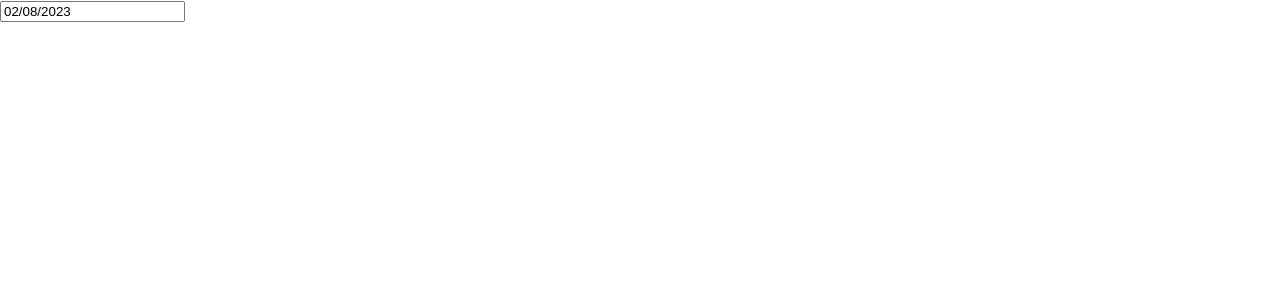
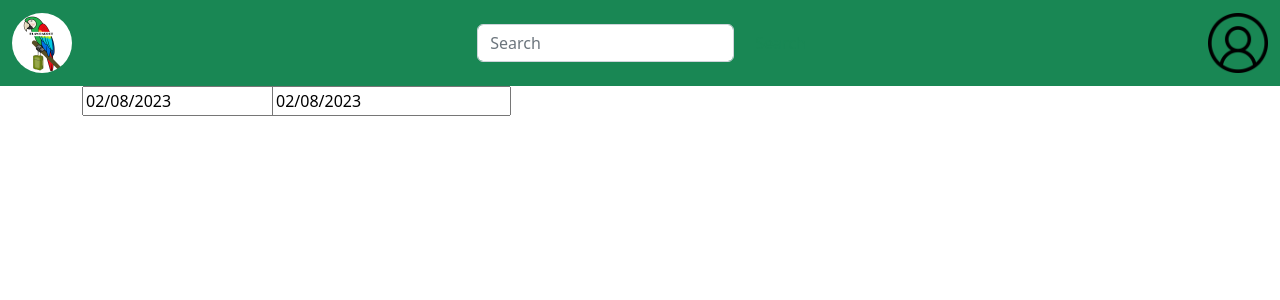
Before and after one commit to Kvalle99/WebAppProject, a React (Create React App) app in the folder client/: page / in a window 1280 px wide. Shown: the top 300 px of the page. Built offline with nearby package versions, Linux system fonts and the light colour scheme.

Commit message:
added the navbar

```diff
--- a/client/src/components/Calendar/Calendar.tsx
+++ b/client/src/components/Calendar/Calendar.tsx
@@ -2,16 +2,34 @@ import React, { Component, FC, useState } from "react";
 import "./Calendar.module.css";
 import DatePicker from "react-datepicker";
 import "react-datepicker/dist/react-datepicker.css";
+import "bootstrap/dist/css/bootstrap.min.css";
 
 function CalendarComponent() {
-  const [selectedDate, setSelectedDate] = useState<Date | null>(new Date());
+  const [selectedStartDate, setSelectedStartDate] = useState<Date | null>(
+    new Date()
+  );
+  const [selectedEndDate, setSelectedEndDate] = useState<Date | null>(
+    new Date()
+  );
 
   return (
     <div className="CalenderComponent">
-      <DatePicker
-        selected={selectedDate}
-        onChange={(date) => date && setSelectedDate(date)}
-      />
+      <div className="container">
+        <div className="row">
+          <div className="col-2">
+            <DatePicker
+              selected={selectedStartDate}
+              onChange={(date) => date && setSelectedStartDate(date)}
+            />
+          </div>
+          <div className="col-2">
+            <DatePicker
+              selected={selectedEndDate}
+              onChange={(date) => date && setSelectedEndDate(date)}
+            />
+          </div>
+        </div>
+      </div>
     </div>
   );
 }
--- /dev/null
+++ b/client/src/components/Navbar/Navbar.module.css
@@ -0,0 +1,29 @@
+#logo {
+  width: 100px;
+  height: 100px;
+}
+
+.navbar {
+  height: 100px;
+  margin-bottom: -5px;
+}
+
+#acc {
+  width: 65px;
+  height: 65px;
+}
+
+img {
+  height: 60px;
+}
+
+#searchBarStyle {
+  width: 500px;
+  height: 50px;
+  border-color: black;
+  border-width: 2px;
+}
+
+.navBarStyle {
+  color: rgb(34, 177, 76);
+}
--- /dev/null
+++ b/client/src/components/Navbar/Navbar.tsx
@@ -0,0 +1,61 @@
+import React, { FC } from "react";
+import styles from "./Navbar.module.css";
+import "bootstrap/dist/css/bootstrap.min.css";
+
+interface NavbarProps {}
+
+const Navbar: FC<NavbarProps> = () => (
+  <div className={styles.Navbar}>
+    <nav className="navbar navbar-expand-lg bg-success">
+      <div className="container-fluid">
+        <a className="navbar-brand" href="landing.html">
+          <img
+            src={require("../../images/logo.png")}
+            className="rounded-circle"
+            alt="Logo"
+            id="logo"
+          />
+        </a>
+        <button
+          className="navbar-toggler"
+          type="button"
+          data-bs-toggle="collapse"
+          data-bs-target="#navbarTogglerDemo02"
+          aria-controls="navbarTogglerDemo02"
+          aria-expanded="false"
+          aria-label="Toggle navigation"
+        >
+          <span className="navbar-toggler-icon"></span>
+        </button>
+        <div
+          className="collapse navbar-collapse justify-content-center"
+          id="searchBar"
+        >
+          <form className="d-flex">
+            <input
+              className="form-control me-2"
+              type="search"
+              placeholder="Search"
+              aria-label="Search"
+              id="searchBarStyle"
+            />
+            <button className="btn btn-outline-success" type="submit">
+              Search
+            </button>
+          </form>
+        </div>
+        <div>
+          <a href="#">
+            <img
+              src={require("../../images/accountIcon.png")}
+              alt="Account"
+              id="acc"
+            />
+          </a>
+        </div>
+      </div>
+    </nav>
+  </div>
+);
+
+export default Navbar;
--- a/client/src/index.tsx
+++ b/client/src/index.tsx
@@ -4,6 +4,7 @@ import "./index.css";
 import App from "./App";
 import reportWebVitals from "./reportWebVitals";
 import CalendarComponent from "./components/Calendar/Calendar";
+import Navbar from "./components/Navbar/Navbar";
 
 const root = ReactDOM.createRoot(
   document.getElementById("root") as HTMLElement
@@ -11,6 +12,7 @@ const root = ReactDOM.createRoot(
 
 root.render(
   <React.StrictMode>
+    <Navbar />
     <CalendarComponent />
   </React.StrictMode>
 );
```
Also changed, not shown: 1 other file (tests, documents, lock files or other folders).
